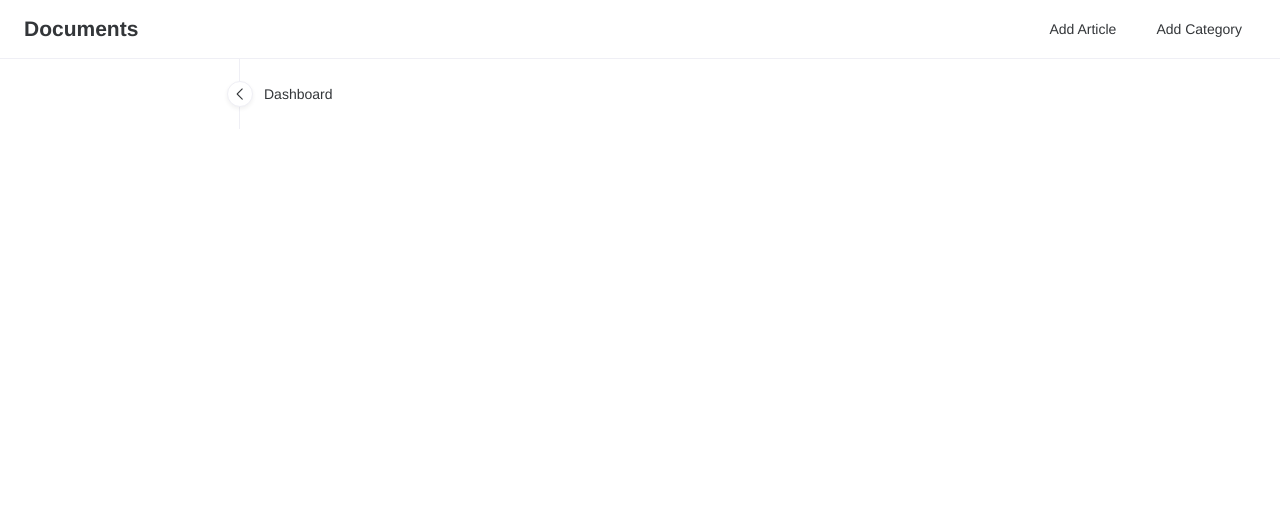
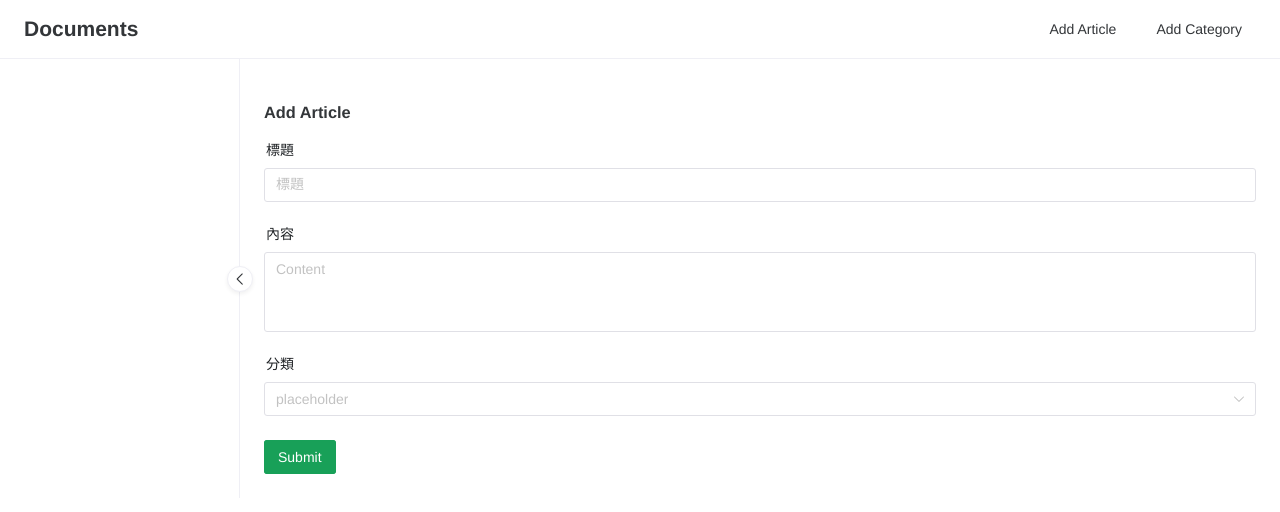
Before and after one commit to LunchBox/test001, a Vue app: page /articles/add in a window 1280 px wide. Shown: the top 512 px of the page. Built offline with nearby package versions, Linux system fonts and the light colour scheme.

Commit message:
add anchor to article links

```diff
--- a/src/components/Article.vue
+++ b/src/components/Article.vue
@@ -1,7 +1,10 @@
 <template>
 	<article v-if="article">
     <div style="display: flex">
-      <h1 style="margin-right: 1em;">{{ article.title }}</h1>
+      <h1 style="margin-right: 1em;" :id="`a${article.id}`">
+        <a @click.prevent="toArticle">#</a>
+        {{ article.title }}
+      </h1>
       <n-button @click="edit" text>
         Edit
       </n-button>
@@ -31,6 +34,10 @@
   function edit() {
     router.push({path: `/articles/${props.article.id}/edit`})
   }
+
+  function toArticle(){
+    router.push({path: `/categories/${props.article.categoryId}`, hash: `#a${props.article.id}`})
+  }
 </script>
 
 <style>
--- a/src/components/Category.vue
+++ b/src/components/Category.vue
@@ -23,7 +23,6 @@
 <template>
   <div v-if="category">
     <CategoryBreadcrumb :category="category" />
-    <h1># {{ category.name }}</h1>
 
     <template v-for="article in articles">
       <Article
--- a/src/components/_ArticleForm.vue
+++ b/src/components/_ArticleForm.vue
@@ -1,15 +1,9 @@
 <template>
 	<n-form @submit.prevent="onSubmit">
-    <h3>Add Article</h3>
-
-		<n-form-item v-if="!category" label="分類" path="formData.categoryId">
-			<n-cascader
-				v-model:value="formData.categoryId"
-				placeholder="placeholder"
-				:expand-trigger="'click'"
-				:options="options"
-			/>
-		</n-form-item>
+    <h3>
+      Add Article
+      <span v-if="category">for {{ category.name }}</span>
+    </h3>
 
 		<n-form-item label="標題" path="formData.title">
 			<n-input v-model:value="formData.title" placeholder="標題" />
@@ -25,6 +19,16 @@
 				}"
 			/>
 		</n-form-item>
+
+		<n-form-item v-if="!category" label="分類" path="formData.categoryId">
+			<n-cascader
+				v-model:value="formData.categoryId"
+				placeholder="placeholder"
+				:expand-trigger="'click'"
+				:options="options"
+			/>
+		</n-form-item>
+
 
 		<div>
 			<n-button attr-type="submit" type="primary">Submit</n-button>
--- a/src/router/index.js
+++ b/src/router/index.js
@@ -1,4 +1,4 @@
-import { createRouter, createWebHashHistory } from "vue-router";
+import { createRouter, createWebHistory } from "vue-router";
 import Dashboard from "../components/Dashboard.vue";
 import Category from "../components/Category.vue";
 
@@ -15,7 +15,7 @@
 ]
 
 const router = createRouter({
-  history: createWebHashHistory(),
+  history: createWebHistory(),
   routes
 })
 
```
